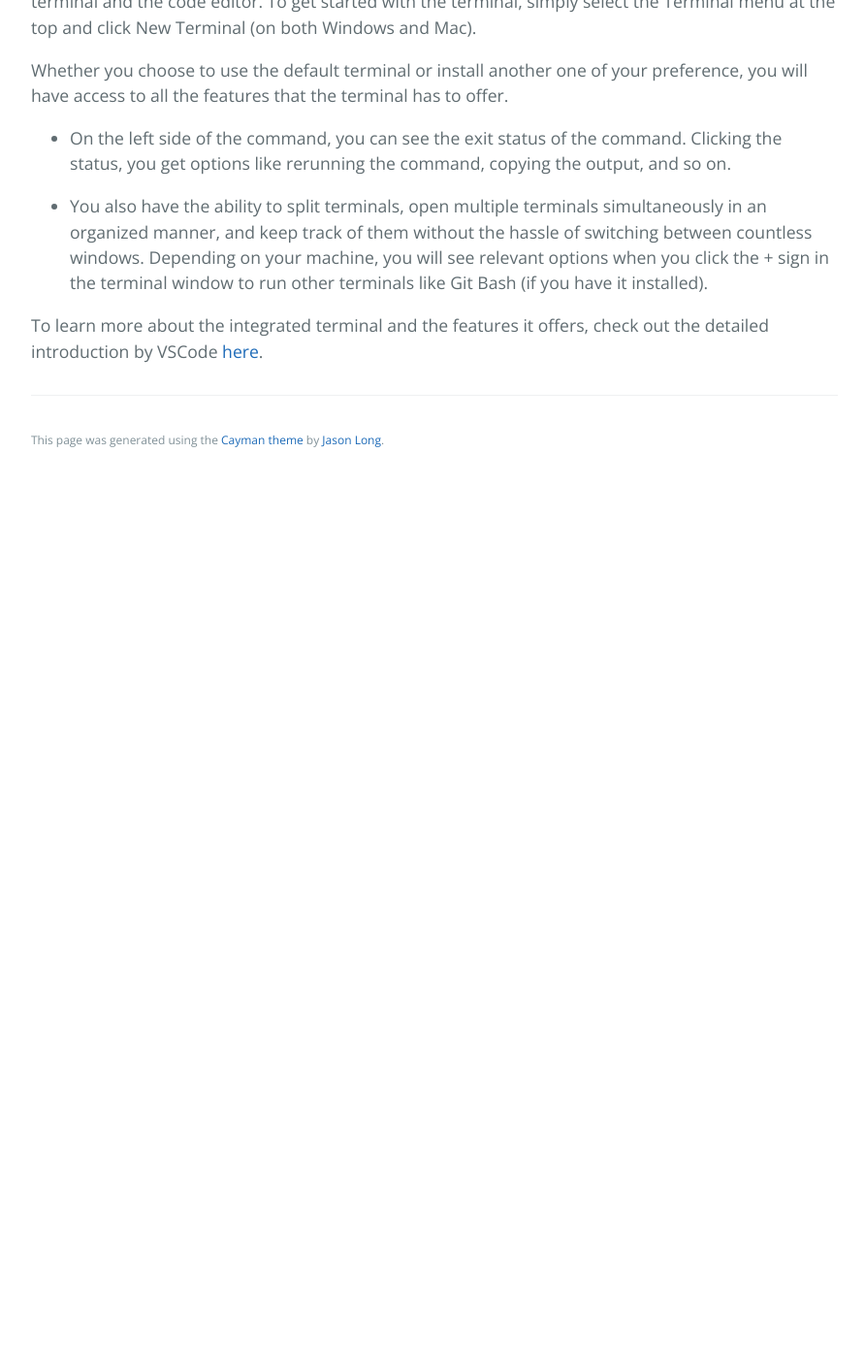
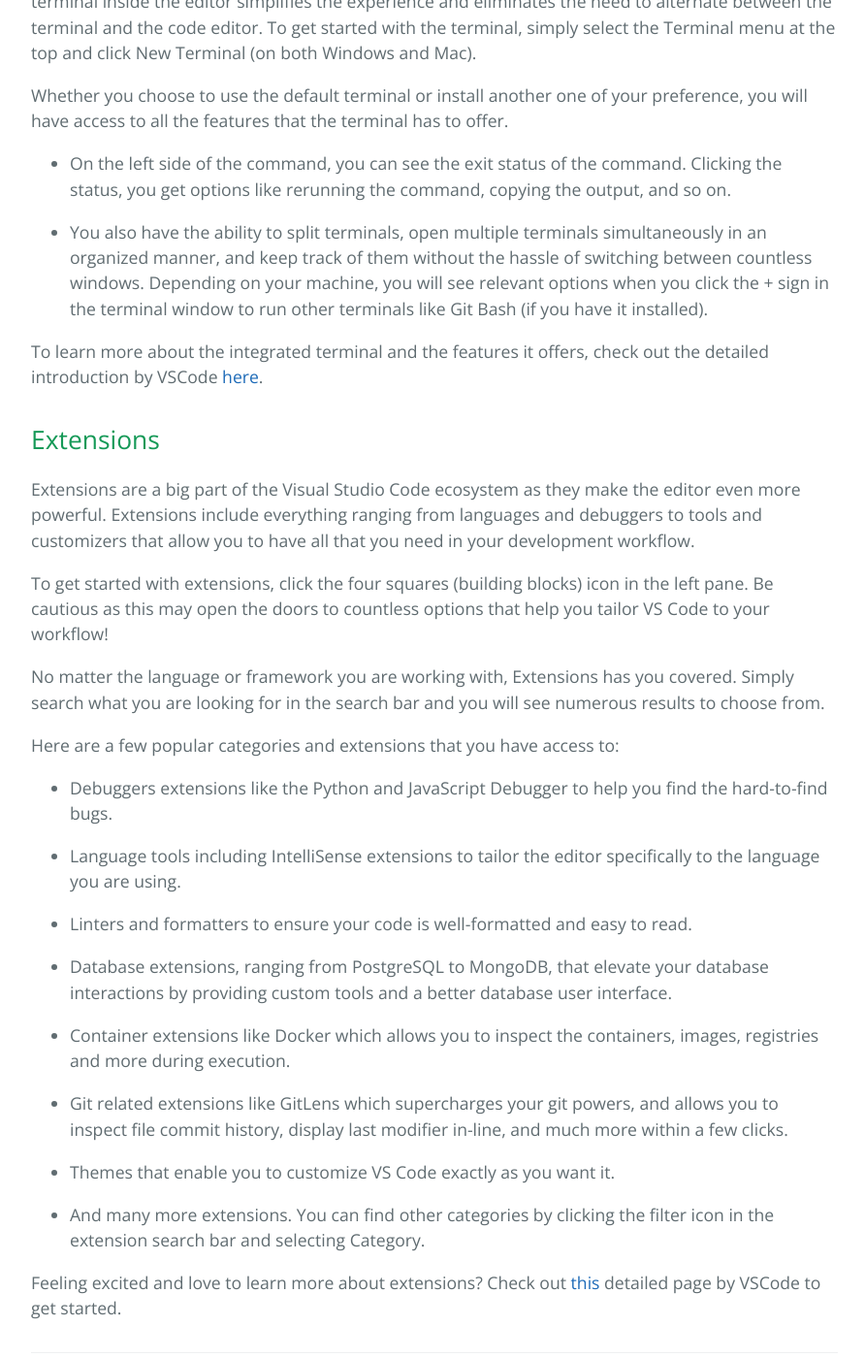
Before and after one commit to learning-software-engineering/learning-software-engineering.github.io, a Jekyll site: the page built from Topics/Software_Tools/VSCode.md, in a window 1280 px wide and 1400 px high, scrolled down 3138 px. Shown: the whole window at 97% size, without its empty margins (192-1084 px from the left). Built offline with Jekyll 4.4.1, drawn with Linux system fonts in a browser that asks for light colours; our own code applies the rules of GitHub Pages for plain Markdown files; before the commit the page ends 3634 px from its top, so only the background shows below that.

Commit message:
Add Extension section

```diff
--- a/Topics/Software_Tools/VSCode.md
+++ b/Topics/Software_Tools/VSCode.md
@@ -9,6 +9,7 @@
     - [IntelliSense](#intellisense)
     - [Debugging with VS Code](#debugging-with-vs-code)
     - [Integrated Terminal](#integrated-terminal)
+  - [Extensions](#extensions)
 ---
 
 ## Introduction
@@ -76,3 +77,34 @@
 - You also have the ability to split terminals, open multiple terminals simultaneously in an organized manner, and keep track of them without the hassle of switching between countless windows. Depending on your machine, you will see relevant options when you click the + sign in the terminal window to run other terminals like Git Bash (if you have it installed).
 
 To learn more about the integrated terminal and the features it offers, check out the detailed introduction by VSCode [here](https://code.visualstudio.com/docs/terminal/basics).
+
+
+## Extensions
+Extensions are a big part of the Visual Studio Code ecosystem as they make the editor even more powerful. Extensions include everything ranging from languages and debuggers to tools and customizers that allow you to have all that you need in your development workflow.
+
+To get started with extensions, click the four squares (building blocks) icon in the left pane. Be cautious as this may open the doors to countless options that help you tailor VS Code to your workflow!
+
+
+
+No matter the language or framework you are working with, Extensions has you covered. Simply search what you are looking for in the search bar and you will see numerous results to choose from.
+
+Here are a few popular categories and extensions that you have access to:
+
+- Debuggers extensions like the Python and JavaScript Debugger to help you find the hard-to-find bugs.
+
+
+- Language tools including IntelliSense extensions to tailor the editor specifically to the language you are using.
+
+- Linters and formatters to ensure your code is well-formatted and easy to read.
+
+- Database extensions, ranging from PostgreSQL to MongoDB, that elevate your database interactions by providing custom tools and a better database user interface.
+
+- Container extensions like Docker which allows you to inspect the containers, images, registries and more during execution.
+
+- Git related extensions like GitLens which supercharges your git powers, and allows you to inspect file commit history, display last modifier in-line, and much more within a few clicks.
+
+- Themes that enable you to customize VS Code exactly as you want it.
+
+- And many more extensions. You can find other categories by clicking the filter icon in the extension search bar and selecting Category.
+
+Feeling excited and love to learn more about extensions? Check out [this](https://code.visualstudio.com/docs/editor/extension-marketplace) detailed page by VSCode to get started.
```
